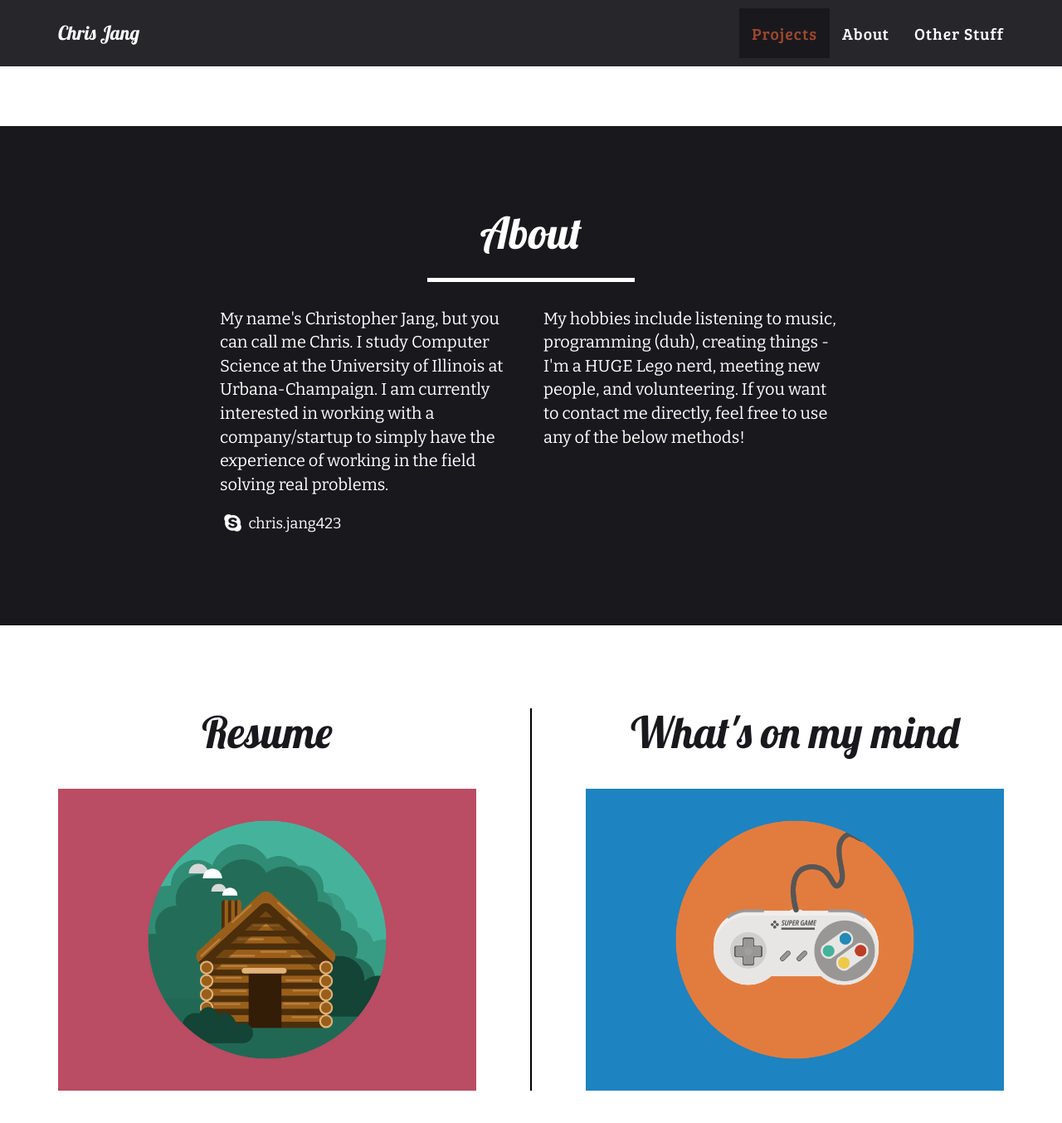
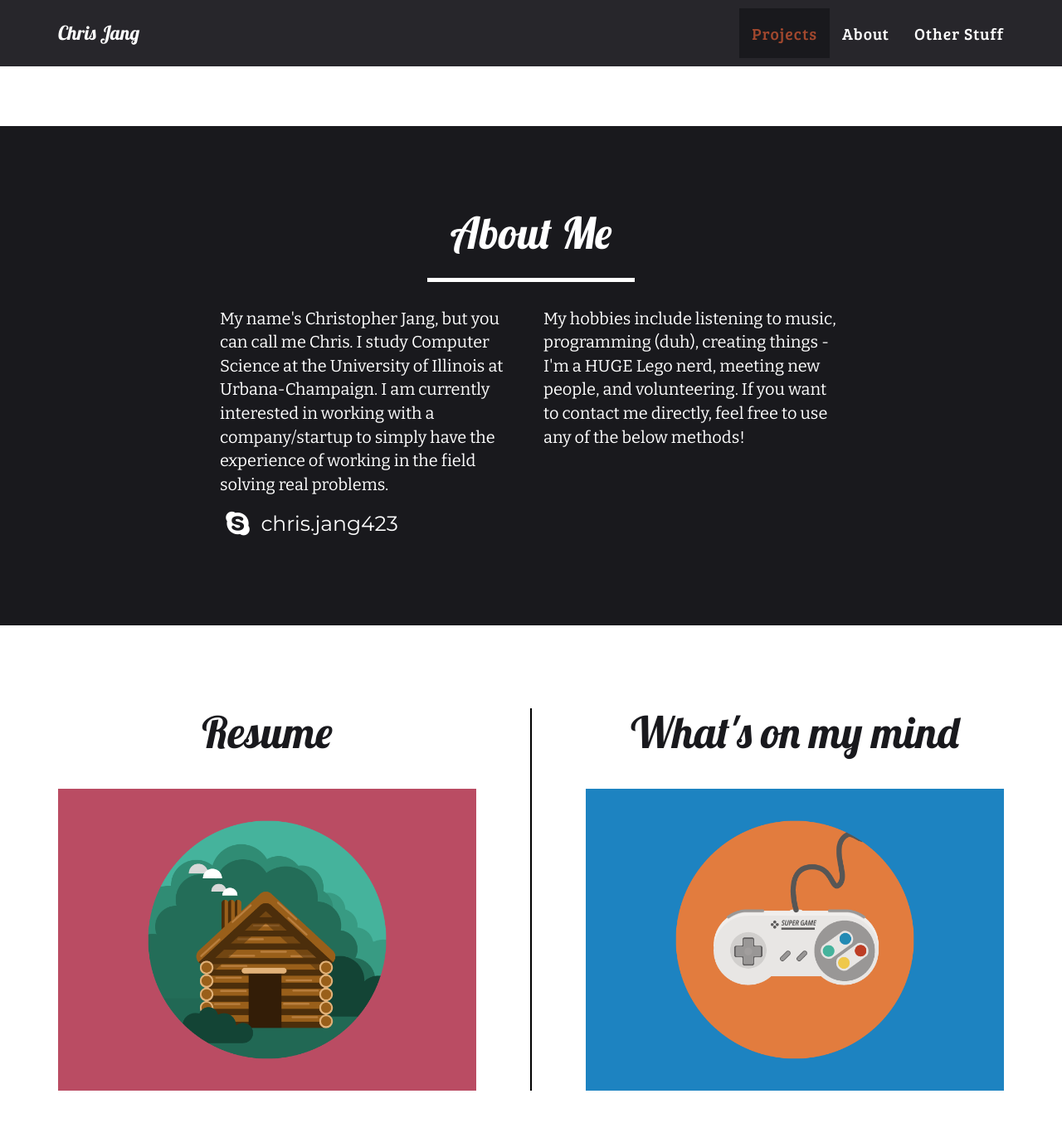
Before and after one commit to cjang5/cjang5.github.io, a Jekyll site: the page built from index.html, in a window 1280 px wide and 1400 px high, scrolled down 1588 px. Shown: the top 1354 px of the window at 83% size. Built offline with Jekyll 4.4.1, drawn with Linux system fonts in a browser that asks for light colours.

Commit message:
Updated title of About and updated rule for contact-btn

```diff
--- a/_includes/about.html
+++ b/_includes/about.html
@@ -3,7 +3,7 @@
         <div class="container">
             <div class="row">
                 <div class="col-lg-12 text-center">
-                    <h2>About</h2>
+                    <h2>About Me</h2>
                     <hr class="star-light"> <!-- this is the --*-- divider thing TODO: Will replace -->
                 </div>
             </div>
--- a/_includes/css/main.css
+++ b/_includes/css/main.css
@@ -474,12 +474,12 @@ footer .footer-below {
 }
 
 .btn-contact { /* rule for Contact Me list */
-    font-family: 'Bitter', sans-serif;
+    font-family: 'Montserrat', sans-serif;
     display: inline;
     width: 50px;
     height: 50px;
-    text-align: left;
-    font-size: 18px;
+    text-align: center;
+    font-size: 25px;
     line-height: 45px;
     transition: all .3s ease-in-out;
 }
```
